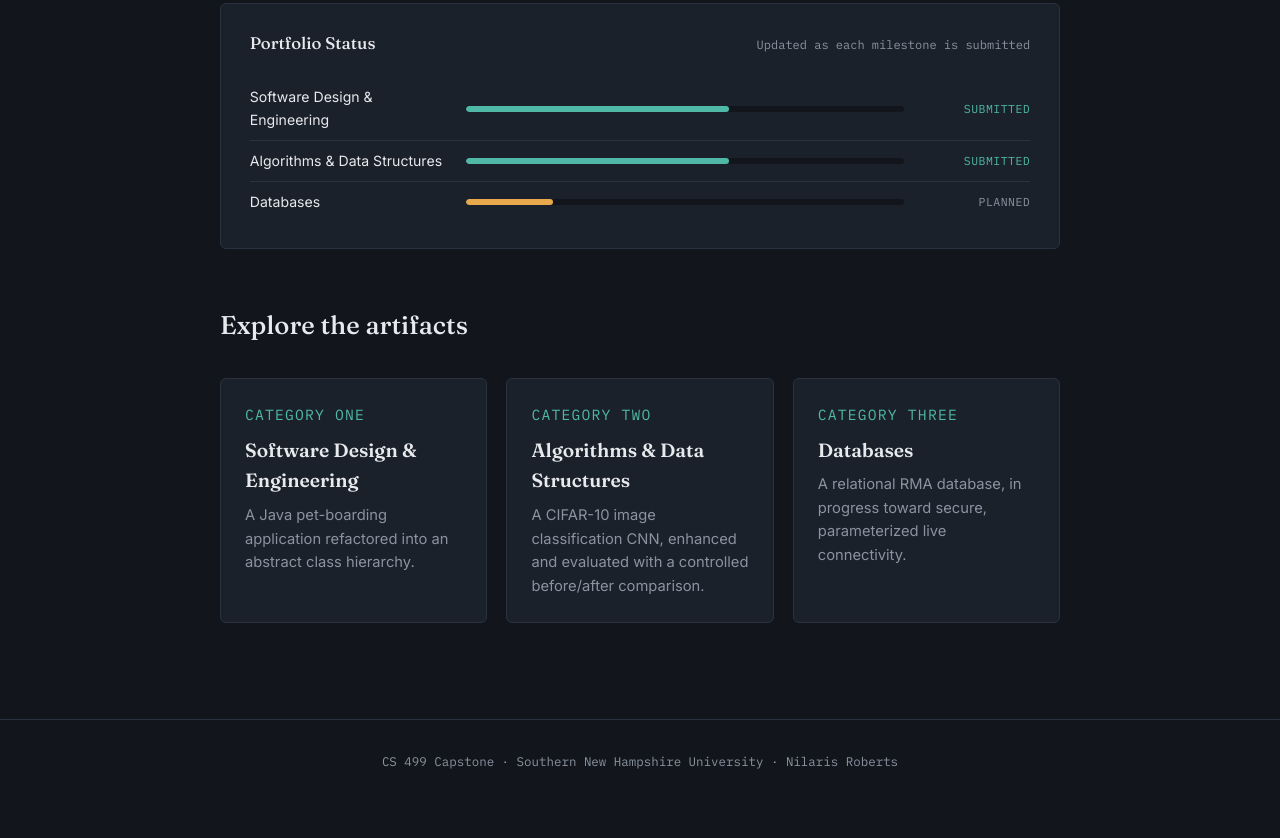
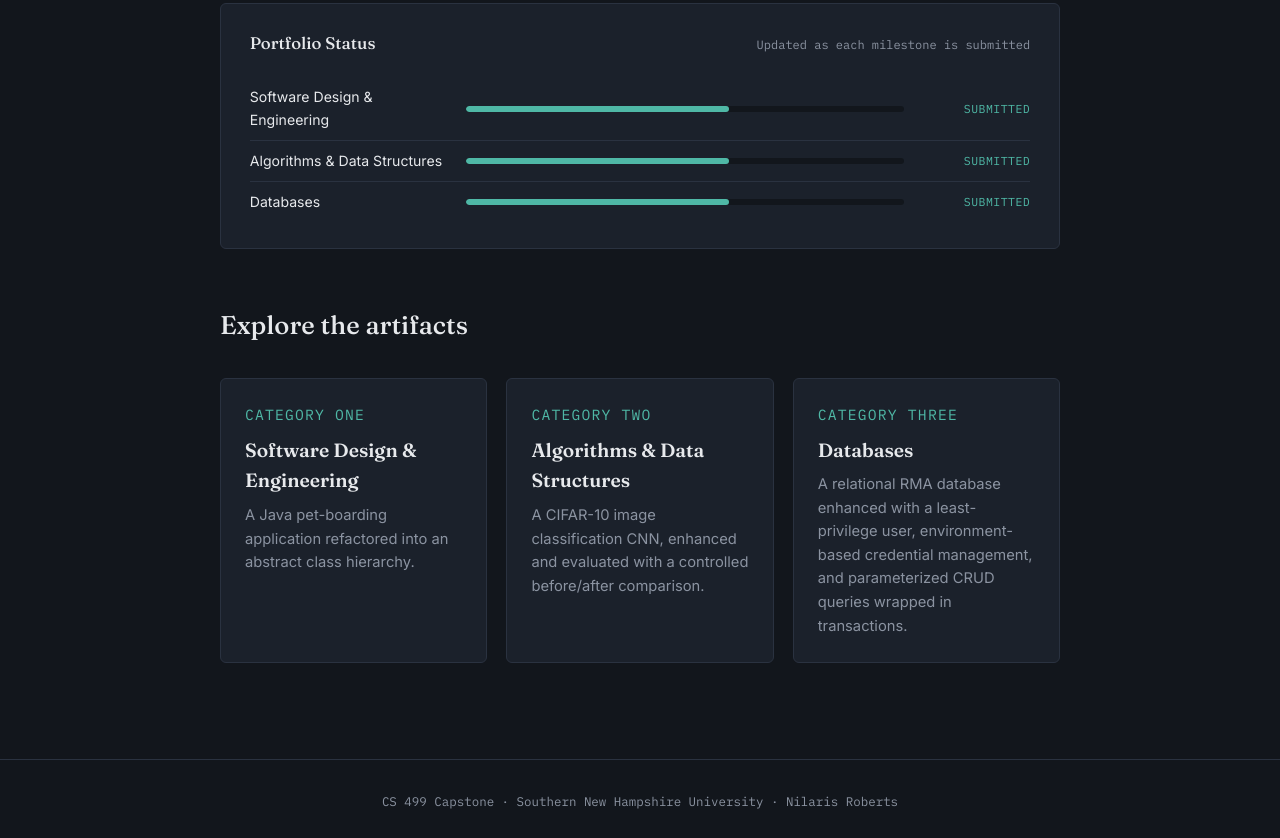
Before and after one commit to ninirob/CS499_Capstone_Portfolio, a plain HTML site: page index.html in a window 1280 px wide. Shown: the part 558-1396 px from the top of the page. Before the commit the page ends 1362 px from the top, so only its background shows below. Drawn offline with Linux system fonts and the light colour scheme.

Commit message:
Enhance database tracker and update description
Updated the database tracker status and description to reflect progress.

```diff
--- a/index.html
+++ b/index.html
@@ -45,8 +45,8 @@
 
     <div class="tracker-row">
       <div class="tracker-label">Databases</div>
-      <div class="tracker-bar"><div class="tracker-fill" style="width: 20%;"></div></div>
-      <div class="tracker-status">Planned</div>
+      <div class="tracker-bar"><div class="tracker-fill" style="width: 60%; background: var(--teal);"></div></div>
+      <div class="tracker-status done">Submitted</div>
     </div>
   </section>
 
@@ -65,7 +65,7 @@
     <a class="card" href="databases.html">
       <p class="eyebrow">Category Three</p>
       <h3>Databases</h3>
-      <p>A relational RMA database, in progress toward secure, parameterized live connectivity.</p>
+      <p>A relational RMA database enhanced with a least-privilege user, environment-based credential management, and parameterized CRUD queries wrapped in transactions.</p>
     </a>
   </div>
 </main>
```
